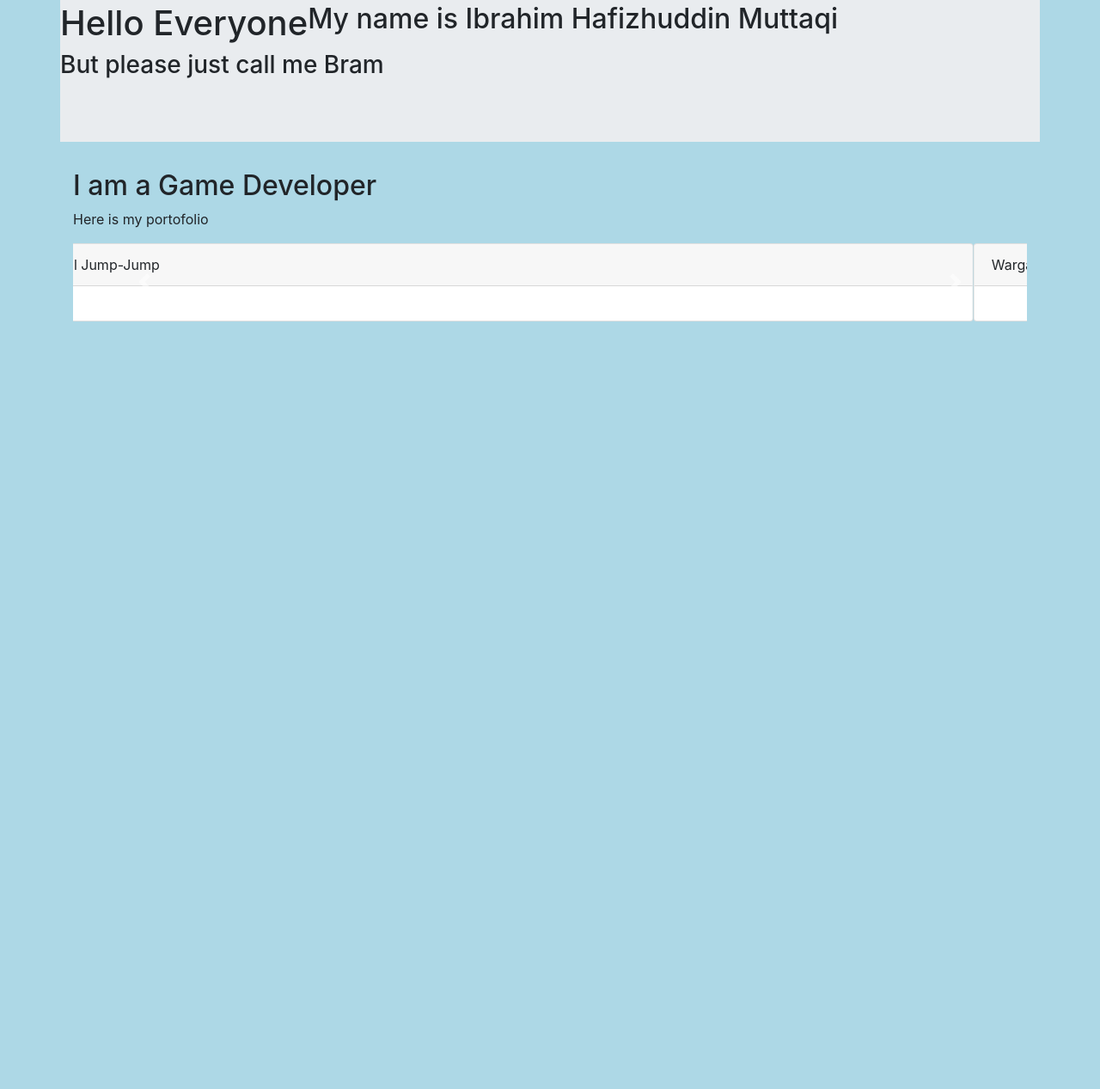
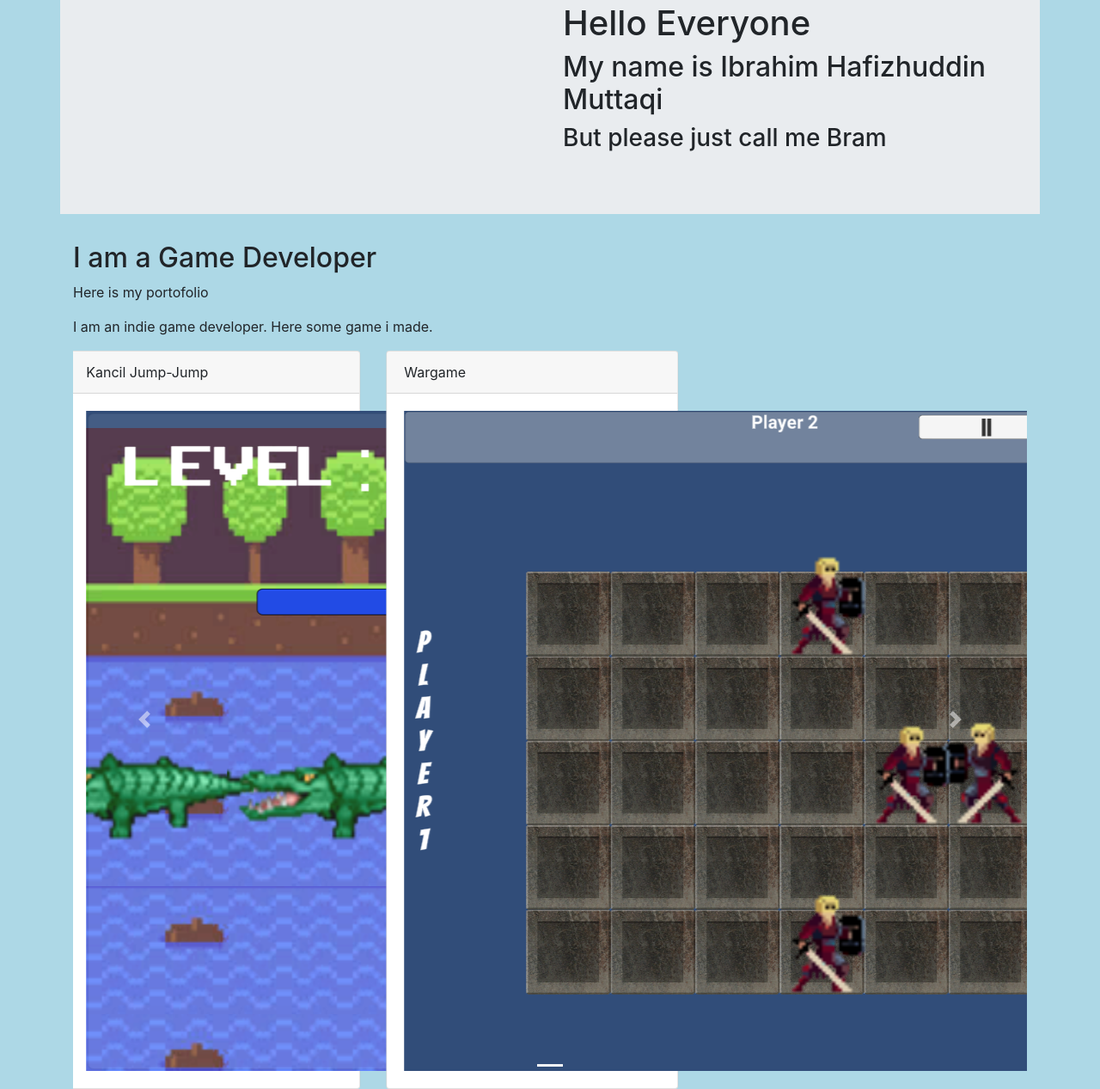
Before and after one commit to ihafizhuddin/ihafizhuddin.github.io, a plain HTML site: page index.html in a window 1280 px wide. Shown: the part 117-1384 px from the top of the page at 86% size. Before the commit the page ends 800 px from the top, so only its background shows below. Drawn offline with nearby package versions, Linux system fonts and the light colour scheme.

Commit message:
Second Commit
Carousel, and image added

```diff
--- a/index.html
+++ b/index.html
@@ -53,13 +53,21 @@
 
     <div class="container">
         <div class="row jumbotron jumbotron-fluid">
-            <h1>Hello Everyone</h1>
-            <h2>My name is Ibrahim Hafizhuddin Muttaqi</h2>
-            <h3>But please just call me Bram</h3>
+            <div class="col-md-6">
+
+            </div>
+            <div class="col-md-6">
+                <h1>Hello Everyone</h1>
+                <h2>My name is Ibrahim Hafizhuddin Muttaqi</h2>
+                <h3>But please just call me Bram</h3>
+
+            </div>
         </div>
         <div class="">
             <h2>I am a Game Developer</h2>
             <p>Here is my portofolio</p>
+
+            <p>I am an indie game developer. Here some game i made.</p>
             <div class="carousel slide" id="game-porto" data-ride="carousel">
                 <!-- indicators -->
                 <ul class="carousel-indicators">
@@ -70,19 +78,19 @@
                 </ul>
                 <!-- the slideshow -->
                 <div class="carousel-inner">
-                    <div class="carousel-item active">
+                    <div class="col-md-4 carousel-item active">
                         <div class="card">
                             <div class="card-header">Kancil Jump-Jump</div>
                             <div class="card-body">
-
+                                <img src="img/kancil_jump_jump_gameplay.png" alt="Gambar game kancil jumo-jump">
                             </div>
                         </div>
                     </div>
-                    <div class="carousel-item">
+                    <div class="col-md-4 carousel-item">
                         <div class="card">
                             <div class="card-header">Wargame</div>
                             <div class="card-body">
-
+                                <img src="img/wargame.png" alt="Gambar game wargame">
                             </div>
                         </div>
                     </div>
```
Also changed, not shown: img/kancil_jump_jump_gameplay.png (added), img/kancil_jump_jump_main_menu.png (added), img/pas_foto.jpg (added), img/wargame.png (added).
